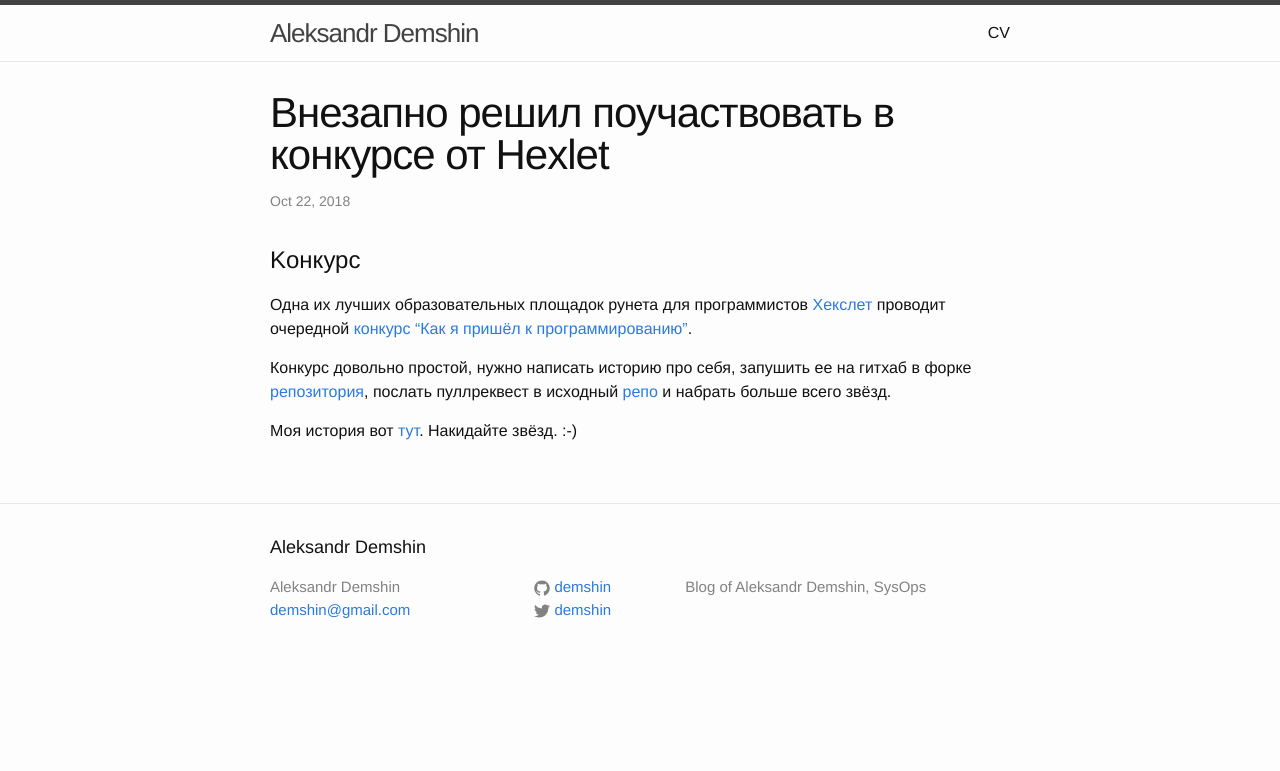
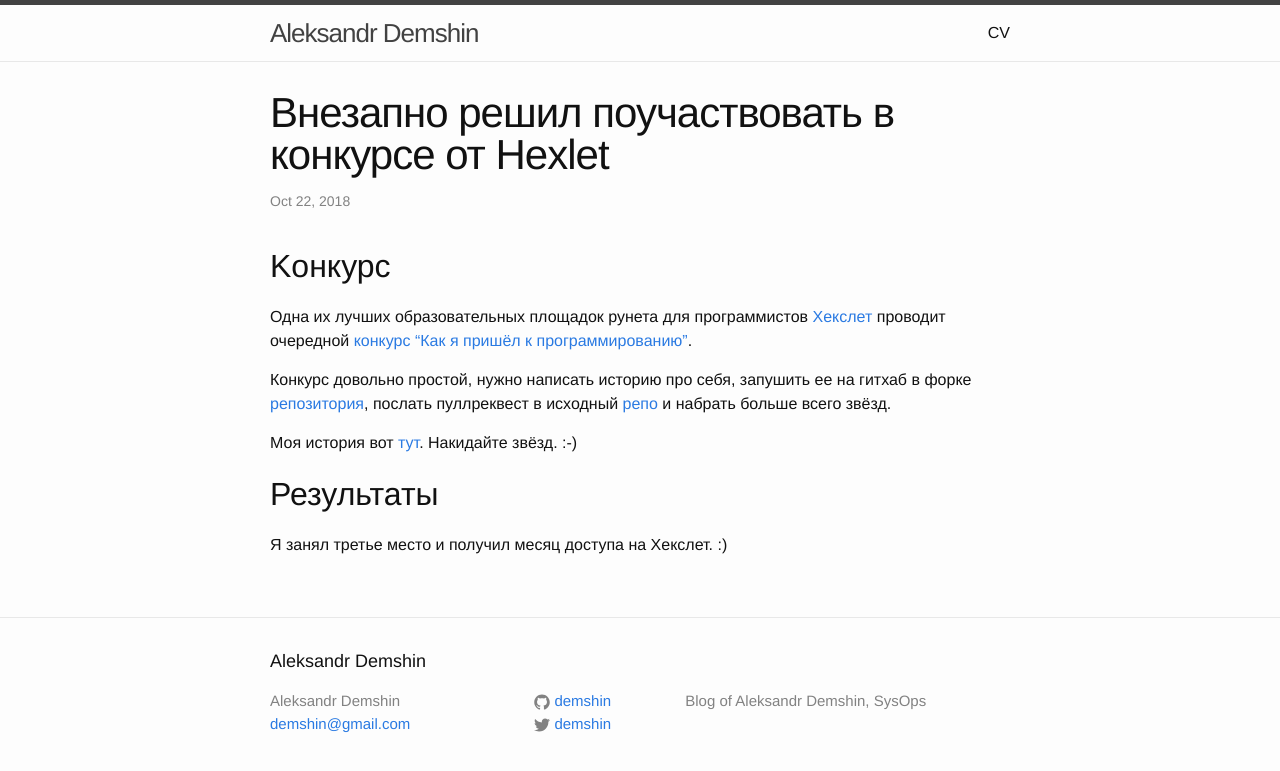
Before and after one commit to demshin/demsh.in, a Jekyll site: the page built from _posts/2018-10-22-hexlet-challenge.md, in a window 1280 px wide. Shown: the top 771 px of the page. Built offline with Jekyll 4.4.1, drawn with Linux system fonts in a browser that asks for light colours.

Commit message:
update post

```diff
--- a/_posts/2018-10-22-hexlet-challenge.md
+++ b/_posts/2018-10-22-hexlet-challenge.md
@@ -5,10 +5,14 @@ date: 2018-10-22 16:00:00 +0500
 categories: hexlet our-stories
 ---
 
-# Kонкурс
+## Kонкурс
 
 Одна их лучших образовательных площадок рунета для программистов [Хекслет](https://hexlet.io) проводит очередной [конкурс "Как я пришёл к программированию"](https://mystory.hexlet.io).
 
 Конкурс довольно простой, нужно написать историю про себя, запушить ее на гитхаб в форке [репозитория](https://github.com/Hexlet/our-stories), послать пуллреквест в исходный [репо](https://github.com/Hexlet/our-stories) и набрать больше всего звёзд.
 
 Моя история вот [тут](https://github.com/demshin/our-stories/blob/master/stories/demshin.md). Накидайте звёзд. :-)
+
+## Результаты
+
+Я занял третье место и получил месяц доступа на Хекслет. :)
```
